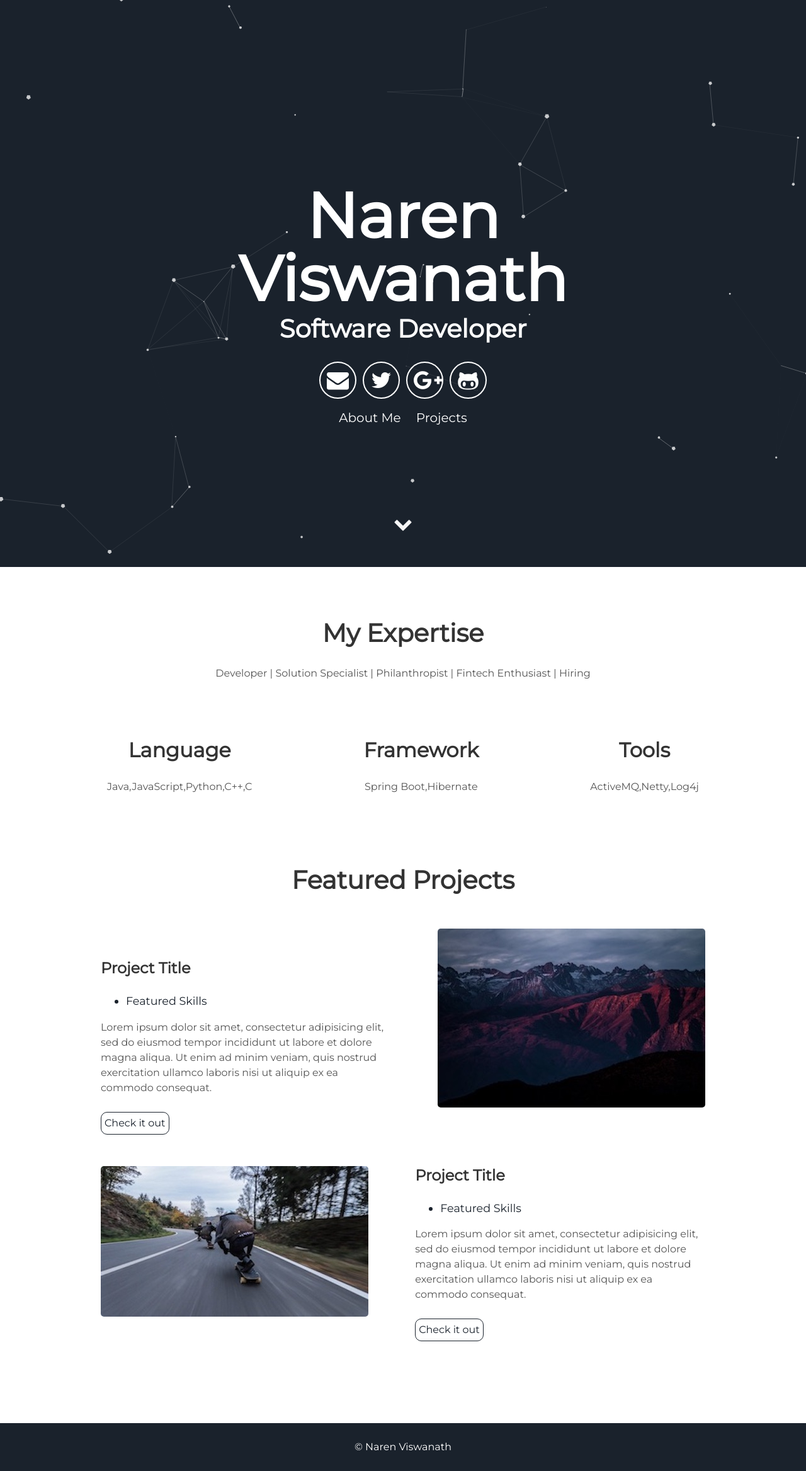
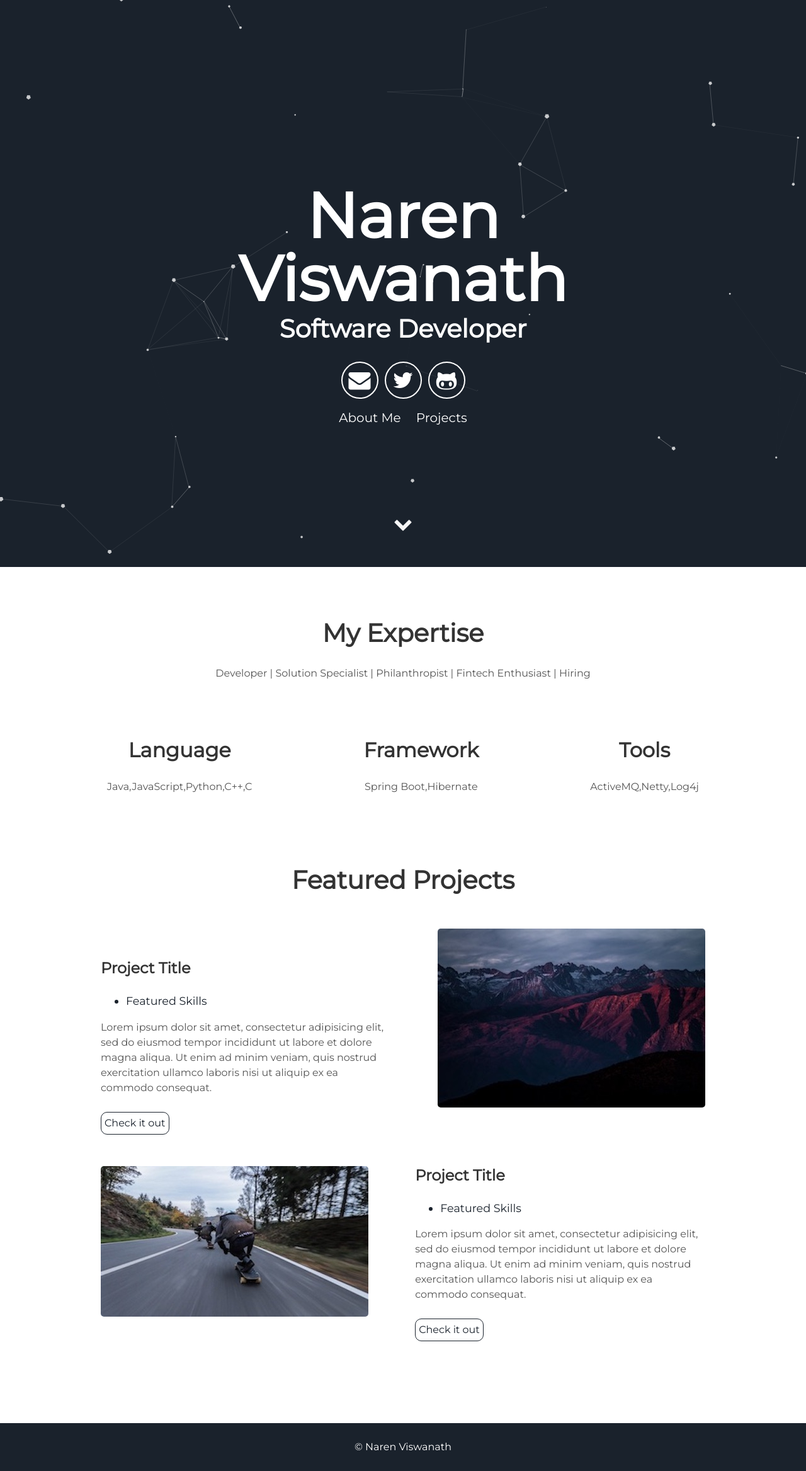
Before and after one commit to detroitFive/site, a Jekyll site: the page built from index.html, in a window 1280 px wide. Shown: the whole page at 63% size. Built offline with Jekyll 4.4.1, drawn with Linux system fonts in a browser that asks for light colours.

Commit message:
Update header.html

```diff
--- a/_includes/header.html
+++ b/_includes/header.html
@@ -5,9 +5,8 @@
         <span class="site-description">{{site.user_title}}</span>
       </h1>
       <div class="header-icons">
-        <a aria-label="Send email" href="#"><i class="icon fa fa-envelope"></i></a>
-        <a aria-label="My Twitter" target="_blank" href="#"><i class="icon fa fa-twitter" aria-hidden="true"></i></a>
-        <a aria-label="My Google Plus" target="_blank" href="#"><i class="icon fa fa-google-plus" aria-hidden="true"></i></a>
+        <a aria-label="Send email" href="mailto:naren.viswanath@outlook.com?Subject=Hello Naren"><i class="icon fa fa-envelope"></i></a>
+        <a aria-label="My Twitter" target="_blank" href="https://twitter.com/narenviswa"><i class="icon fa fa-twitter" aria-hidden="true"></i></a>
         <a aria-label="My Github" target="_blank" href="#"><i class="icon fa fa-github-alt" aria-hidden="true"></i></a>
       </div>
       <div class="header-links">
```
